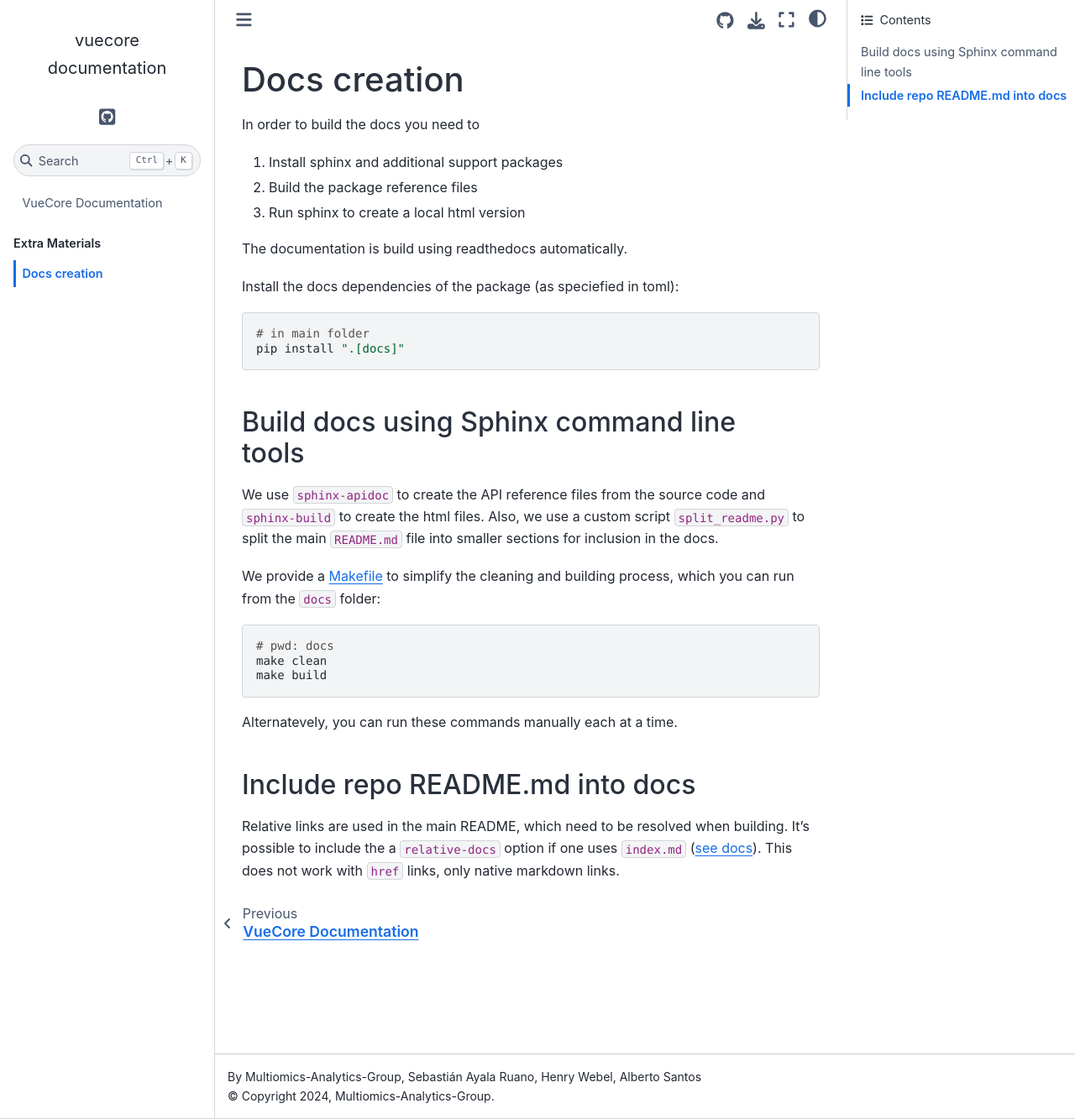
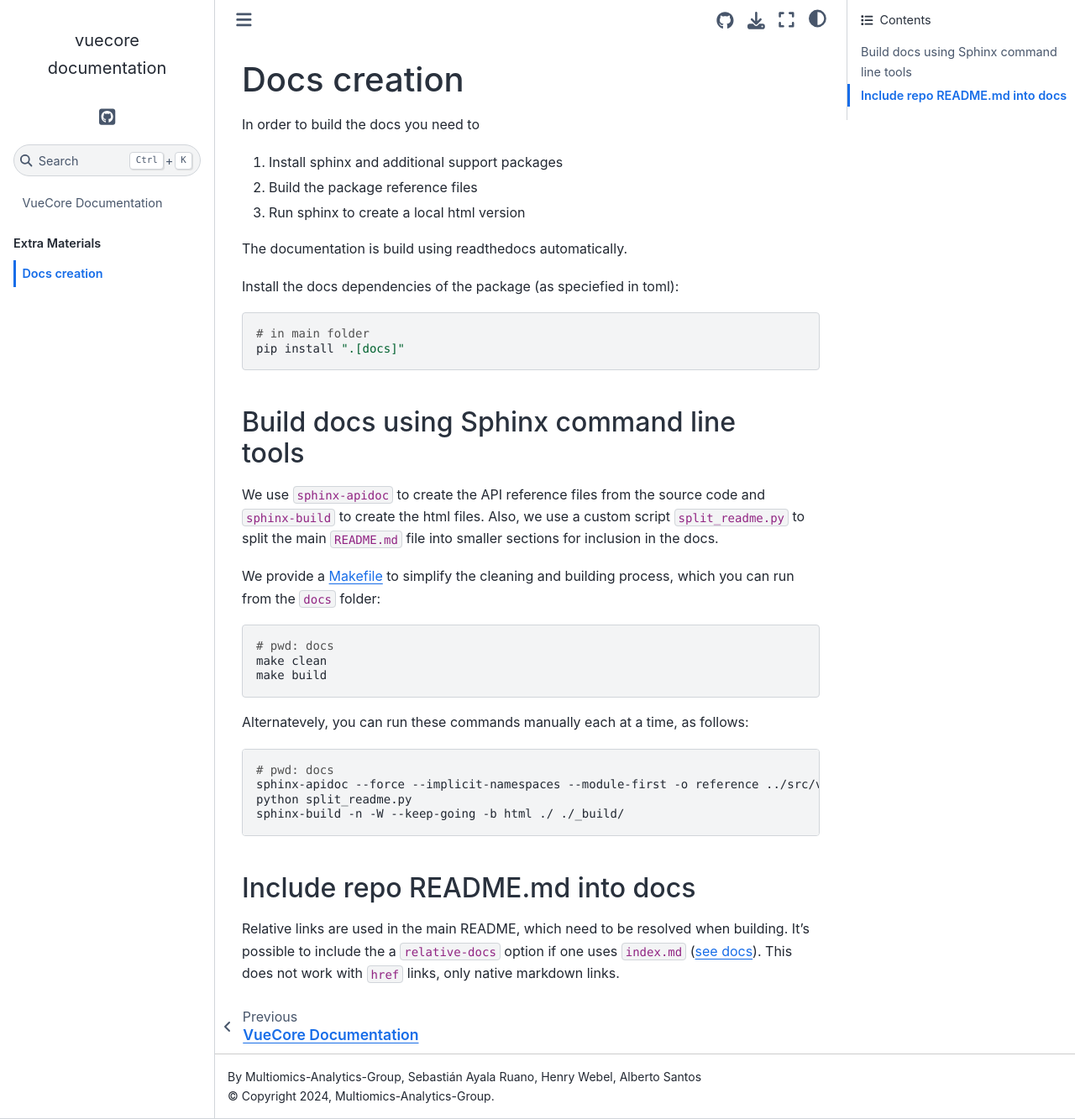
Before and after one commit to Multiomics-Analytics-Group/vuecore, a Sphinx documentation site: the page built from docs/README.md, in a window 1280 px wide and 1333 px high. Shown: the whole window at 84% size. Built offline with Sphinx 7.4.7 and the Sphinx Book theme 1.1.4, drawn with Linux system fonts in a browser that asks for light colours; pages that are not in the unit, such as notebooks, are missing from menus; the version number could not be read and is left out.

Commit message:
📝 Docs(docs/README.md): Include commands from the makefile in the README just in case users cannot run the makefile

````diff
--- a/docs/README.md
+++ b/docs/README.md
@@ -30,7 +30,14 @@ make clean
 make build
 ```
 
-Alternatevely, you can run these commands manually each at a time.
+Alternatevely, you can run these commands manually each at a time, as follows:
+
+```bash
+# pwd: docs
+sphinx-apidoc --force --implicit-namespaces --module-first -o reference ../src/vuecore
+python split_readme.py
+sphinx-build -n -W --keep-going -b html ./ ./_build/
+```
 
 ## Include repo README.md into docs
 
````
